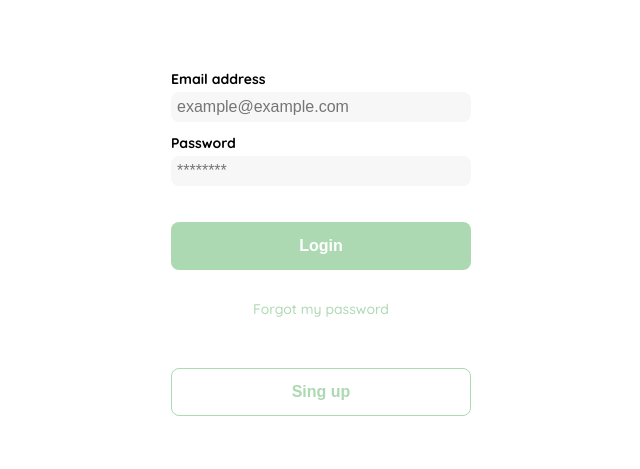
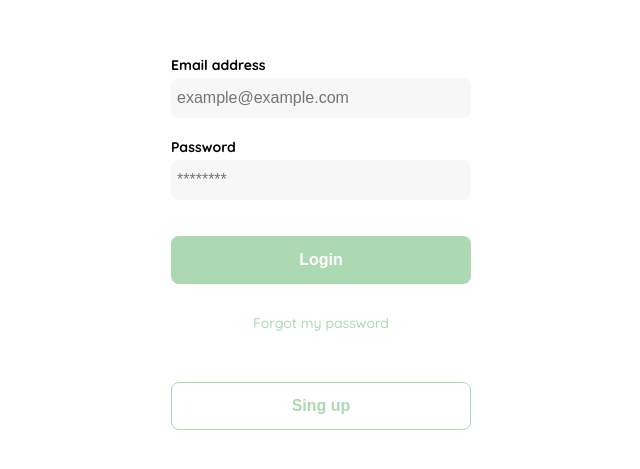
Before and after one commit to pahoalapizco/yard-sale, a React app: page /login in a window 1280 px wide. Shown: the part 157-626 px from the top of the page, without its empty margins (319-959 px from the left). Built offline with nearby package versions, Linux system fonts and the light colour scheme.

Commit message:
Se Account y se mojoran/reutilizan estilos

```diff
--- /dev/null
+++ b/src/containers/Account.jsx
@@ -0,0 +1,57 @@
+import React from "react";
+
+// Styles
+import '../styles/styles.scss';
+import '../styles/Account.scss';
+
+const Account = () => {
+  return (
+    <div className="login">
+      <div className="form-container_pass">
+        <h1 className="title title_left">My account</h1>
+        <form action="/" className="form">
+          <div>
+            <label for="name" className="label">
+              Name
+            </label>
+            <input
+              type="text"
+              id="name"
+              placeholder="your name"
+              className="input input-name"
+            />
+
+            <label for="email" className="label">
+              Email address
+            </label>
+            <input
+              type="email"
+              id="email"
+              placeholder="example@example.com"
+              className="input input-email"
+            />
+
+            <label for="new-password" className="label">
+              Password
+            </label>
+            <input
+              type="password"
+              id="new-password"
+              placeholder="********"
+              className="input input-password"
+            />
+          </div>
+          <input
+            type="submit"
+            name=""
+            id=""
+            value="Create"
+            className="primary-button create-button"
+          />
+        </form>
+      </div>
+    </div>
+  );
+};
+
+export default Account;
--- a/src/containers/NewPassword.jsx
+++ b/src/containers/NewPassword.jsx
@@ -2,7 +2,6 @@ import React from 'react'
 
 // styles
 import '../styles/styles.scss';
-import '../styles/NewPassword.scss';
 
 const NewPassword = () => {
   return (
--- a/src/routes/App.jsx
+++ b/src/routes/App.jsx
@@ -13,6 +13,7 @@ import Products from '../containers/Products.jsx';
 import MyOrder from './../containers/MyOrder';
 import Cart from './../containers/Cart';
 import MyOrders from "../containers/MyOrders.jsx";
+import Account from "../containers/Account.jsx";
 
 // Pages
 import Home from "../pages/Home.jsx";
@@ -34,6 +35,7 @@ const App = () => {
           <Route path="/my-order" element={<MyOrder />} />
           <Route path="/cart" element={<Cart />} />
           <Route path="/orders" element={<MyOrders />} />
+          <Route path="/account" element={<Account />} />
           <Route path="*" element={<NotFound />} />
         </Routes>
       </Layout>
--- /dev/null
+++ b/src/styles/Account.scss
@@ -0,0 +1,4 @@
+.form div {
+  display: flex;
+  flex-direction: column;
+}
--- a/src/styles/Login.scss
+++ b/src/styles/Login.scss
@@ -27,33 +27,6 @@
   margin-bottom: 32px;
   text-align: center;
 }
-.form {
-  display: flex;
-  flex-direction: column;
-}
-.label {
-  font-size: var(--sm);
-  font-weight: bold;
-  margin-bottom: 4px;
-}
-.input {
-  background-color: var(--text-input-field);
-  border: none;
-  border-radius: 8px;
-  height: 30px;
-  font-size: var(--md);
-  padding: 6px;
-  margin-bottom: 12px;
-}
-.input-password,
-.input-email {
-  margin-bottom: 20px;
-}
-.login-button {
-  margin-top: 16px;
-  margin-bottom: 30px;
-}
-
 .form a {
   color: var(--hospital-green);
   text-decoration: none;
--- a/src/styles/MyOrder.scss
+++ b/src/styles/MyOrder.scss
@@ -14,10 +14,6 @@
 .my-order-content {
   display: flex;
   flex-direction: column;
-}
-.title_left {
-  font-size: var(--lg);
-  margin-bottom: 32px;
 }
 .order {
   border-radius: 10px;
@@ -95,9 +91,6 @@
   .my-order {
     height: auto;
   }
-  .title_left {
-    display: none;
-  }
   .product-detail {
     width: 100%;
   }
--- a/src/styles/NewPassword.scss
+++ /dev/null
@@ -1,38 +0,0 @@
-@use './vars';
-
-.form-container_pass {
-  display: grid;
-  grid-template-rows: auto 1fr auto;
-  width: 300px;
-}
-.form {
-  display: flex;
-  flex-direction: column;
-}
-.label {
-  font-size: var(--sm);
-  font-weight: bold;
-  margin-bottom: 4px;
-}
-.input {
-  background-color: var(--text-input-field);
-  border: none;
-  border-radius: 8px;
-  height: 30px;
-  font-size: var(--md);
-  padding: 6px;
-  margin-bottom: 12px;
-}
-.input-password {
-  margin-bottom: 20px;
-}
-.login-button {
-  margin-top: 16px;
-  margin-bottom: 30px;
-}
-
-@media (max-width: 640px) {
-  .logo {
-    display: block;
-  }
-}
--- a/src/styles/styles.scss
+++ b/src/styles/styles.scss
@@ -33,6 +33,36 @@
   width: 300px;
   justify-items: center;
 }
+
+.input {
+  background-color: var(--text-input-field);
+  border: none;
+  border-radius: 8px;
+  height: 30px;
+  font-size: var(--md);
+  padding: 20px 6px;
+  margin-bottom: 12px;
+}
+.form-container_pass {
+  display: grid;
+  grid-template-rows: auto 1fr auto;
+  width: 300px;
+}
+
+.form {
+  display: flex;
+  flex-direction: column;
+}
+.label {
+  font-size: var(--sm);
+  font-weight: bold;
+  margin-bottom: 4px;
+}
+.input-password,
+.input-email,
+.input-name  {
+  margin-bottom: 20px;
+}
 .primary-button {
   background-color: var(--hospital-green);
   color: var(--white);
@@ -56,11 +86,21 @@
   cursor: pointer;
 }
 
+.login-button {
+  margin-top: 16px;
+  margin-bottom: 30px;
+}
+.create-button {
+  margin-top: 20px;
+  margin-bottom: 30px;
+}
+
 @media (max-width: 640px) {
   .logo {
     display: block;
   }
-  .form-container {
+  .form-container
+  {
     height: 100%;
   }
 }
```
